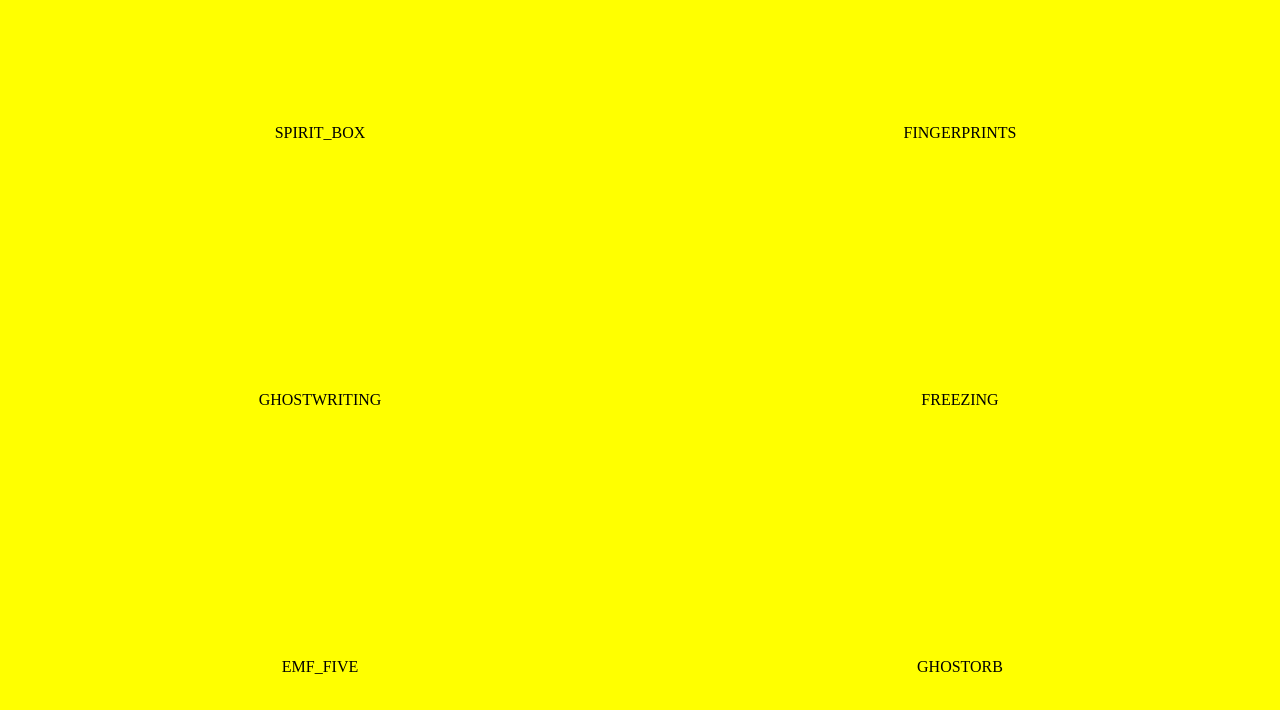
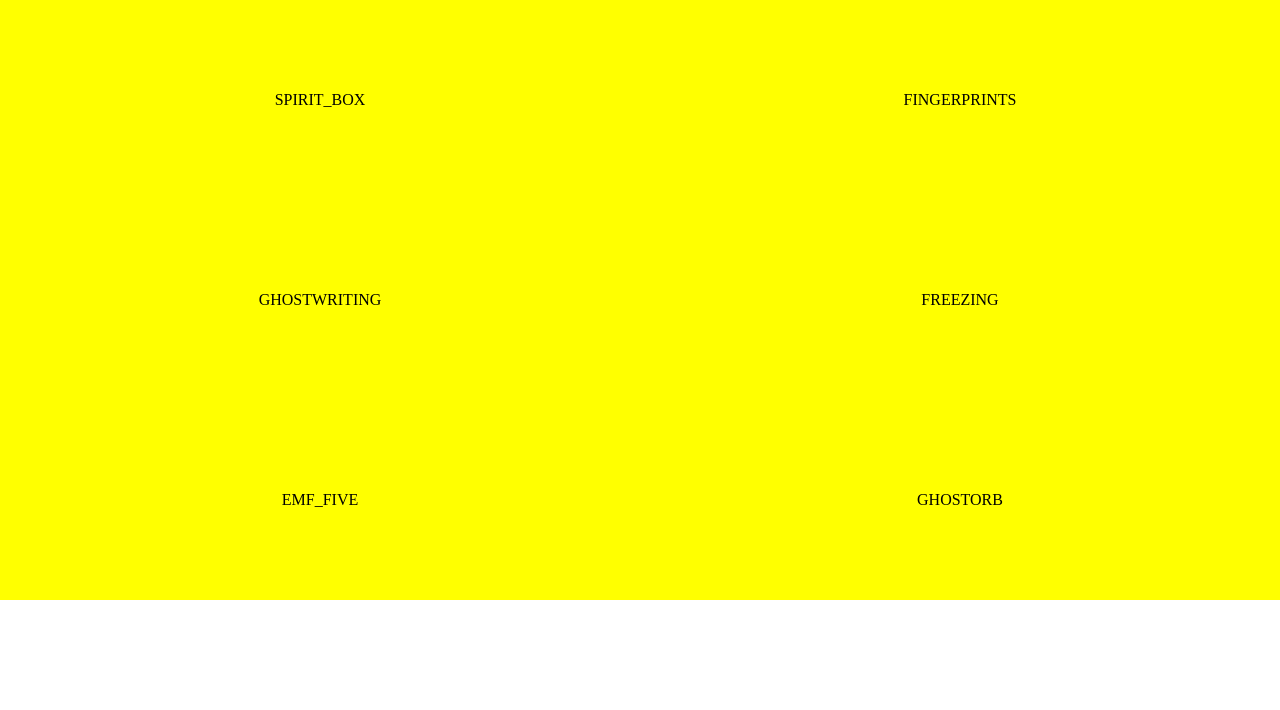
Before and after one commit to rce/ghost-busting-companion, a React app: page / in a window 1280 px wide. Shown: the top 710 px of the page. Built offline with nearby package versions, Linux system fonts and the light colour scheme.

Commit message:
Add new ghost types

```diff
--- a/src/App.tsx
+++ b/src/App.tsx
@@ -25,6 +25,8 @@ const ghosts: Ghost[] = [
   { name: "demoni", evidence: ["SPIRIT_BOX", "GHOSTWRITING", "FREEZING"] },
   { name: "yurei", evidence: ["GHOSTORB", "GHOSTWRITING", "FREEZING"] },
   { name: "oni", evidence: ["EMF_FIVE", "SPIRIT_BOX", "GHOSTWRITING"] },
+  { name: "yokai", evidence: ["SPIRIT_BOX", "GHOSTORB", "GHOSTWRITING"] },
+  { name: "hantu", evidence: ["FINGERPRINTS", "GHOSTORB", "GHOSTWRITING"] },
 ]
 
 function flatten<T>(lists: T[][]): T[] { return ([] as T[]).concat(...lists) }
--- a/src/index.html
+++ b/src/index.html
@@ -19,7 +19,7 @@
         align-items: center;
         justify-content: center;
         width: calc(100vw / 2);
-        height: calc(var(--vh) * 100 / 3);
+        height: calc(var(--vh) * 100 / 4);
 
         background-color: yellow;
       }
```
